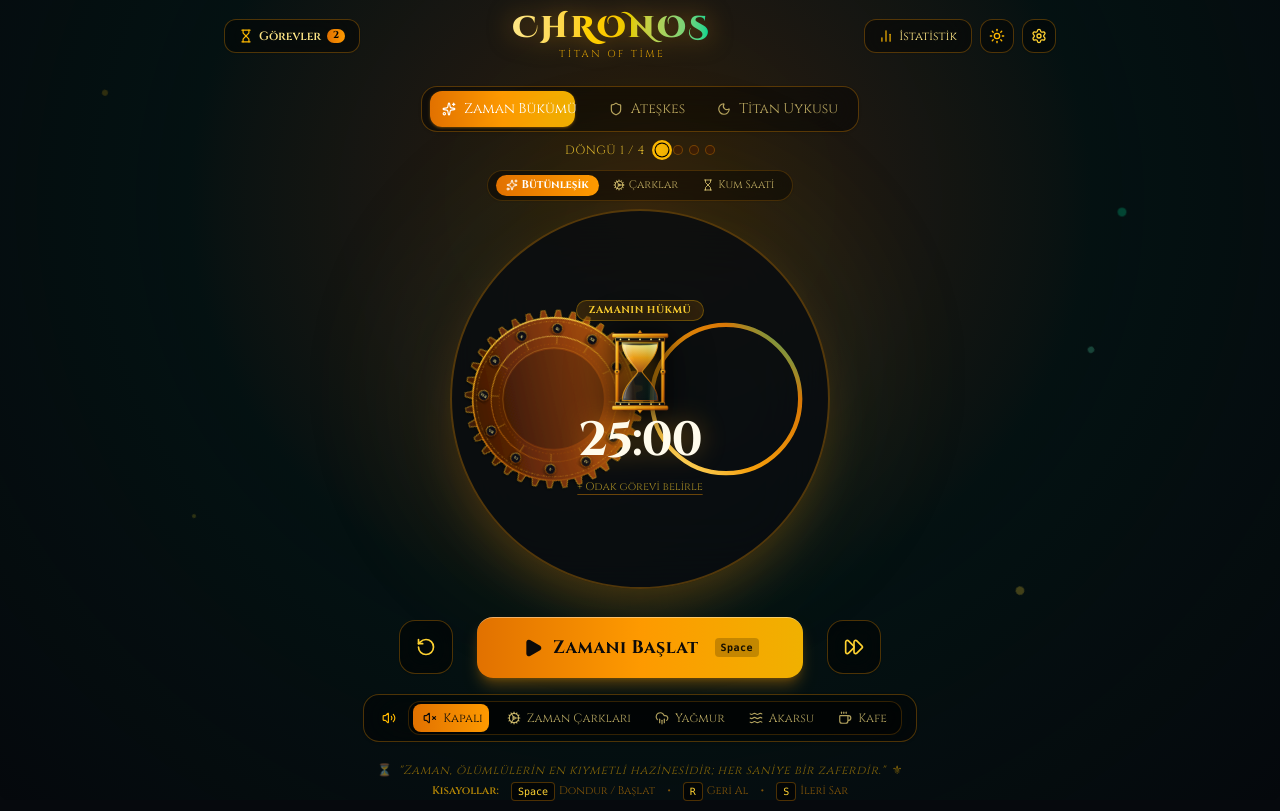
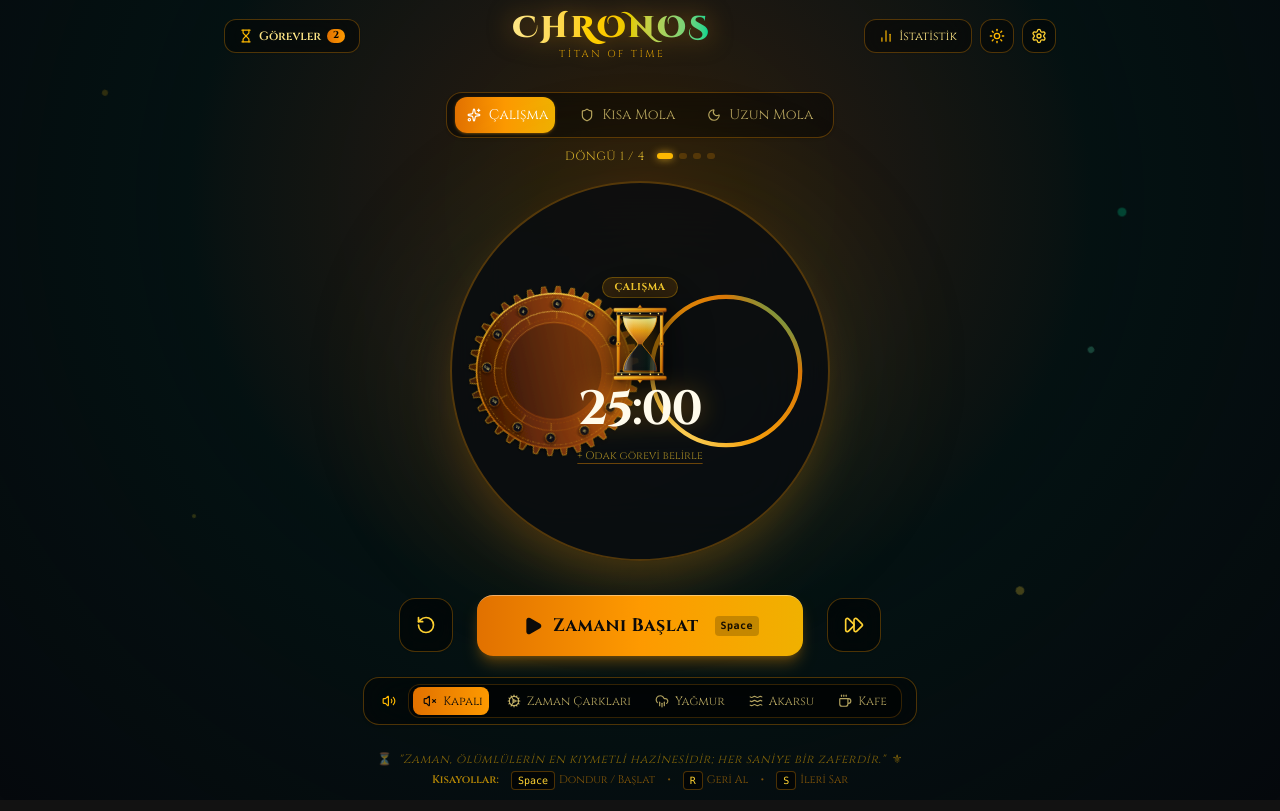
Before and after one commit to AidenVanya/Pomodoro, a React (Vite) app: page / in a window 1280 px wide. Built offline with nearby package versions, Linux system fonts and the light colour scheme.

Commit message:
fix: secenekler Calisma ve Mola olarak sadelestirildi, gorsel mod secici ve bos cemberler kaldirildi, SW onbellegi guncellendi

```diff
--- a/index.html
+++ b/index.html
@@ -38,7 +38,9 @@
       // Register PWA Service Worker for browser installation & offline support
       if ('serviceWorker' in navigator) {
         window.addEventListener('load', () => {
-          navigator.serviceWorker.register('/sw.js').catch((err) => {
+          navigator.serviceWorker.register('/sw.js').then((reg) => {
+            reg.update();
+          }).catch((err) => {
             console.log('PWA ServiceWorker registration skipped:', err);
           });
         });
--- a/src/components/ModeSelector.tsx
+++ b/src/components/ModeSelector.tsx
@@ -18,19 +18,19 @@ export const ModeSelector: React.FC<ModeSelectorProps> = ({
   const modes: { id: TimerMode; label: string; subLabel: string; icon: React.ReactNode }[] = [
     {
       id: 'FOCUS',
-      label: 'Zaman Bükümü',
-      subLabel: 'Odak',
+      label: 'Çalışma',
+      subLabel: 'Çalışma',
       icon: <Sparkles className="w-3.5 h-3.5" />,
     },
     {
       id: 'SHORT_BREAK',
-      label: 'Ateşkes',
-      subLabel: 'Kısa Mola',
+      label: 'Kısa Mola',
+      subLabel: 'Mola',
       icon: <Shield className="w-3.5 h-3.5" />,
     },
     {
       id: 'LONG_BREAK',
-      label: 'Titan Uykusu',
+      label: 'Uzun Mola',
       subLabel: 'Uzun Mola',
       icon: <Moon className="w-3.5 h-3.5" />,
     },
@@ -115,7 +115,7 @@ export const ModeSelector: React.FC<ModeSelectorProps> = ({
         })}
       </div>
 
-      {/* Rounds indicator */}
+      {/* Rounds indicator with solid bars (no hollow/empty hoops) */}
       <div className="flex items-center gap-2 sm:gap-2.5 text-xs font-chronos font-medium text-amber-300/80">
         <span className="text-[11px] sm:text-xs tracking-wider">DÖNGÜ {round} / {maxRounds}</span>
         <div className="flex items-center gap-1.5 ml-0.5" aria-label={`Döngü ${round} / ${maxRounds}`}>
@@ -123,18 +123,15 @@ export const ModeSelector: React.FC<ModeSelectorProps> = ({
             const isCompleted = index + 1 < round;
             const isCurrent = index + 1 === round;
 
-            let dotColor = 'bg-amber-950/60 border border-amber-500/30';
-            if (isCompleted || isCurrent) {
-              if (currentMode === 'FOCUS') dotColor = 'bg-gradient-to-r from-amber-400 to-yellow-500 shadow-xs shadow-amber-500/80 border-amber-300';
-              else if (currentMode === 'SHORT_BREAK') dotColor = 'bg-gradient-to-r from-emerald-400 to-teal-400 shadow-xs shadow-emerald-500/80 border-emerald-300';
-              else dotColor = 'bg-gradient-to-r from-sky-400 to-indigo-400 shadow-xs shadow-sky-500/80 border-sky-300';
-            }
-
             return (
               <span
                 key={index}
-                className={`w-2 h-2 sm:w-2.5 sm:h-2.5 rounded-full transition-all duration-300 ${dotColor} ${
-                  isCurrent ? 'ring-2 ring-offset-1 ring-amber-400 ring-offset-black scale-125' : ''
+                className={`h-1.5 rounded-full transition-all duration-300 ${
+                  isCurrent
+                    ? 'w-4 bg-amber-400 shadow-[0_0_8px_rgba(251,191,36,0.8)]'
+                    : isCompleted
+                    ? 'w-2.5 bg-amber-500/70'
+                    : 'w-2 bg-amber-500/20'
                 }`}
               />
             );
--- a/src/components/TimerDisplay.tsx
+++ b/src/components/TimerDisplay.tsx
@@ -1,7 +1,7 @@
-import React, { useState } from 'react';
+import React from 'react';
 import type { Task, TimerMode, TimerStatus, TimerVisualMode } from '../types/pomodoro';
 import { formatTime } from '../utils/formatters';
-import { Target, CheckCircle2, Cog, Hourglass, Sparkles } from 'lucide-react';
+import { Target, CheckCircle2 } from 'lucide-react';
 import { ClockworkGears } from './ClockworkGears';
 import { ChronosHourglass } from './ChronosHourglass';
 
@@ -22,9 +22,7 @@ export const TimerDisplay: React.FC<TimerDisplayProps> = ({
   status,
   activeTask,
   onOpenTasks,
-  initialVisualMode = 'combined',
 }) => {
-  const [visualMode, setVisualMode] = useState<TimerVisualMode>(initialVisualMode);
 
   // SVG Geometry constants
   const size = 320;
@@ -56,9 +54,9 @@ export const TimerDisplay: React.FC<TimerDisplayProps> = ({
       glow: 'shadow-amber-500/20 dark:shadow-amber-500/25',
       badgeBorder: 'border-amber-500/40 dark:border-amber-400/30',
       badgeBg: 'bg-amber-500/15 text-amber-600 dark:text-amber-300',
-      label: 'Zamanın Hükmü',
-      activeLabel: 'Kronos Akışı (Derin Odak)',
-      pausedLabel: 'Zaman Donduruldu',
+      label: 'Çalışma',
+      activeLabel: 'Çalışma Zamanı',
+      pausedLabel: 'Zaman Duraklatıldı',
     },
     SHORT_BREAK: {
       gradientId: 'gradient-chronos-emerald',
@@ -67,9 +65,9 @@ export const TimerDisplay: React.FC<TimerDisplayProps> = ({
       glow: 'shadow-emerald-500/20 dark:shadow-emerald-500/25',
       badgeBorder: 'border-emerald-500/40 dark:border-emerald-400/30',
       badgeBg: 'bg-emerald-500/15 text-emerald-600 dark:text-emerald-300',
-      label: 'Ateşkes',
-      activeLabel: 'Kısa Nefes Seansı',
-      pausedLabel: 'Zaman Donduruldu',
+      label: 'Kısa Mola',
+      activeLabel: 'Mola Zamanı',
+      pausedLabel: 'Zaman Duraklatıldı',
     },
     LONG_BREAK: {
       gradientId: 'gradient-chronos-sky',
@@ -78,9 +76,9 @@ export const TimerDisplay: React.FC<TimerDisplayProps> = ({
       glow: 'shadow-sky-500/20 dark:shadow-sky-500/25',
       badgeBorder: 'border-sky-500/40 dark:border-sky-400/30',
       badgeBg: 'bg-sky-500/15 text-sky-600 dark:text-sky-300',
-      label: 'Titan Uykusu',
-      activeLabel: 'Büyük Yenilenme',
-      pausedLabel: 'Zaman Donduruldu',
+      label: 'Uzun Mola',
+      activeLabel: 'Uzun Mola Zamanı',
+      pausedLabel: 'Zaman Duraklatıldı',
     },
   }[mode];
 
@@ -92,51 +90,6 @@ export const TimerDisplay: React.FC<TimerDisplayProps> = ({
 
   return (
     <div className="relative flex flex-col items-center justify-center my-1 sm:my-3 select-none shrink-0 w-full max-w-sm sm:max-w-md mx-auto">
-      {/* Visual Mode Selector: Çarklar / Kum Saati / Bütünleşik */}
-      <div className="flex items-center gap-0.5 sm:gap-1 mb-2 px-1.5 sm:px-2 py-0.5 sm:py-1 rounded-full bg-black/40 border border-amber-500/20 backdrop-blur-md z-20 shadow-xs">
-        <button
-          type="button"
-          onClick={() => setVisualMode('combined')}
-          className={`flex items-center gap-1 px-2 sm:px-2.5 py-0.5 rounded-full text-[10px] sm:text-[11px] font-chronos transition-all cursor-pointer ${
-            visualMode === 'combined'
-              ? 'bg-gradient-to-r from-amber-600 to-amber-500 text-white font-bold shadow-xs'
-              : 'text-amber-200/70 hover:text-amber-100'
-          }`}
-          title="Bütünleşik Görünüm: Dönen Çarklar ve Kum Saati"
-        >
-          <Sparkles className="w-3 h-3" />
-          <span>Bütünleşik</span>
-        </button>
-
-        <button
-          type="button"
-          onClick={() => setVisualMode('gears')}
-          className={`flex items-center gap-1 px-2 sm:px-2.5 py-0.5 rounded-full text-[10px] sm:text-[11px] font-chronos transition-all cursor-pointer ${
-            visualMode === 'gears'
-              ? 'bg-gradient-to-r from-amber-600 to-amber-500 text-white font-bold shadow-xs'
-              : 'text-amber-200/70 hover:text-amber-100'
-          }`}
-          title="Kadran Görünümü: Dönen Çarklar ve Roma Rakamları"
-        >
-          <Cog className="w-3 h-3" />
-          <span>Çarklar</span>
-        </button>
-
-        <button
-          type="button"
-          onClick={() => setVisualMode('hourglass')}
-          className={`flex items-center gap-1 px-2 sm:px-2.5 py-0.5 rounded-full text-[10px] sm:text-[11px] font-chronos transition-all cursor-pointer ${
-            visualMode === 'hourglass'
-              ? 'bg-gradient-to-r from-amber-600 to-amber-500 text-white font-bold shadow-xs'
-              : 'text-amber-200/70 hover:text-amber-100'
-          }`}
-          title="Kum Saati Görünümü: Zamanın Kumları"
-        >
-          <Hourglass className="w-3 h-3" />
-          <span>Kum Saati</span>
-        </button>
-      </div>
-
       {/* Dynamic Ambient Breathing Aura Behind Timer */}
       <div
         className={`absolute -inset-4 sm:-inset-8 rounded-full blur-2xl sm:blur-3xl transition-all duration-700 pointer-events-none ${
@@ -147,21 +100,19 @@ export const TimerDisplay: React.FC<TimerDisplayProps> = ({
         aria-hidden="true"
       />
 
-      {/* Outer subtle glow wrapper with dynamic constraints */}
+      {/* Outer subtle glow wrapper with dynamic constraints & clean overflow containment */}
       <div
-        className={`relative flex items-center justify-center rounded-full p-2 sm:p-4 transition-all duration-500 shadow-2xl w-[min(82vw,36dvh)] h-[min(82vw,36dvh)] sm:w-[350px] sm:h-[350px] md:w-[380px] md:h-[380px] max-w-[400px] max-h-[400px] min-w-[240px] min-h-[240px] aspect-square bg-[#070b10]/80 backdrop-blur-2xl border-2 border-amber-500/30 ${modeStyles.glow}`}
+        className={`relative flex items-center justify-center rounded-full overflow-hidden p-2 sm:p-4 transition-all duration-500 shadow-2xl w-[min(82vw,36dvh)] h-[min(82vw,36dvh)] sm:w-[350px] sm:h-[350px] md:w-[380px] md:h-[380px] max-w-[400px] max-h-[400px] min-w-[240px] min-h-[240px] aspect-square bg-[#070b10]/80 backdrop-blur-2xl border-2 border-amber-500/30 ${modeStyles.glow}`}
       >
         {/* ======================================================== */}
-        {/* ROTATING CLOCKWORK GEARS (Rendered in Gears & Combined)  */}
+        {/* ROTATING CLOCKWORK GEARS: The Grand Wheel of Chronos     */}
         {/* ======================================================== */}
-        {(visualMode === 'gears' || visualMode === 'combined') && (
         <ClockworkGears
           status={status}
           mode={mode}
           remainingRatio={remainingRatio}
-            className="absolute inset-0 w-full h-full scale-[1.05]"
+          className="absolute inset-0 w-full h-full"
         />
-        )}
 
         {/* ======================================================== */}
         {/* CIRCULAR TIMER PROGRESS RING SVG                         */}
@@ -245,37 +196,18 @@ export const TimerDisplay: React.FC<TimerDisplayProps> = ({
         <div className="absolute inset-0 flex flex-col items-center justify-center text-center p-2 sm:p-4 z-20">
           {/* Status Badge with Chronos filigree */}
           <span
-            className={`inline-flex items-center px-2.5 py-0.5 sm:px-3 sm:py-0.5 rounded-full text-[9px] sm:text-[10px] font-chronos font-bold tracking-wider uppercase border backdrop-blur-md shadow-xs transition-all duration-300 ${modeStyles.badgeBorder} ${modeStyles.badgeBg} mb-1`}
+            className={`inline-flex items-center px-2.5 py-0.5 sm:px-3 sm:py-0.5 rounded-full text-[9px] sm:text-[10px] font-chronos font-bold tracking-wider uppercase border backdrop-blur-md shadow-xs transition-all duration-300 ${modeStyles.badgeBorder} ${modeStyles.badgeBg} mb-0.5`}
           >
             {getStatusText()}
           </span>
 
-          {/* If Hourglass view is selected, render large Hourglass with digital time below */}
-          {visualMode === 'hourglass' ? (
+          {/* Unified Chronos View: Compact Hourglass and Bold Countdown */}
           <div className="flex flex-col items-center justify-center">
             <ChronosHourglass
               remainingRatio={remainingRatio}
               status={status}
               mode={mode}
-                size={110}
-                className="my-1 sm:my-1.5"
-              />
-              <span
-                className="text-2xl sm:text-3xl font-chronos font-bold tracking-tight text-amber-100 tabular-nums drop-shadow-[0_2px_8px_rgba(245,158,11,0.5)]"
-                aria-live="polite"
-                aria-atomic="true"
-              >
-                {formatTime(remainingSeconds)}
-              </span>
-            </div>
-          ) : visualMode === 'combined' ? (
-            /* Combined Mode: Compact Hourglass and Bold Countdown in harmonious layout */
-            <div className="flex flex-col items-center justify-center">
-              <ChronosHourglass
-                remainingRatio={remainingRatio}
-                status={status}
-                mode={mode}
-                size={68}
+              size={64}
               className="opacity-95 drop-shadow-[0_2px_10px_rgba(0,0,0,0.8)] -mb-1"
             />
             <span
@@ -286,21 +218,6 @@ export const TimerDisplay: React.FC<TimerDisplayProps> = ({
               {formatTime(remainingSeconds)}
             </span>
           </div>
-          ) : (
-            /* Gears / Astrolabe Mode: Massive Roman-styled Countdown Display */
-            <div className="flex flex-col items-center justify-center my-2 sm:my-3">
-              <span
-                className="text-4xl sm:text-5xl md:text-6xl font-chronos font-bold tracking-tight text-amber-50 drop-shadow-[0_0_15px_rgba(245,158,11,0.5)] tabular-nums"
-                aria-live="polite"
-                aria-atomic="true"
-              >
-                {formatTime(remainingSeconds)}
-              </span>
-              <span className="text-[10px] font-chronos tracking-widest text-amber-400/60 uppercase mt-0.5">
-                • CHRONOS •
-              </span>
-            </div>
-          )}
 
           {/* Active Task Indicator inside circle */}
           <div className="mt-1 sm:mt-1.5 max-w-[170px] xs:max-w-[200px] sm:max-w-[230px] truncate">
```
Also changed, not shown: public/sw.js (+23 -23 lines). Lines whose indentation alone changed are shown as unchanged.
